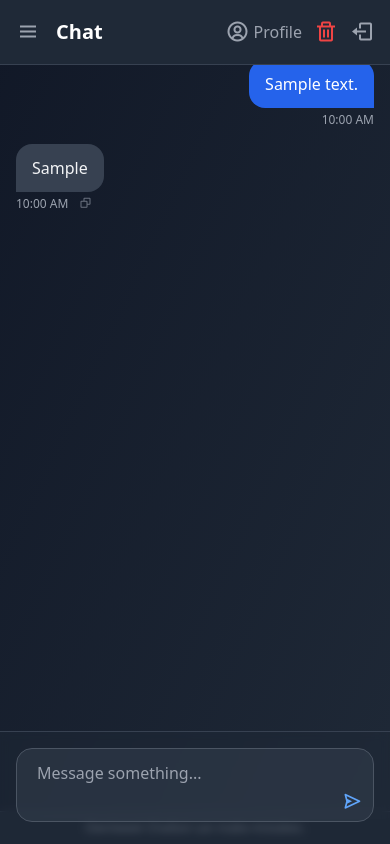
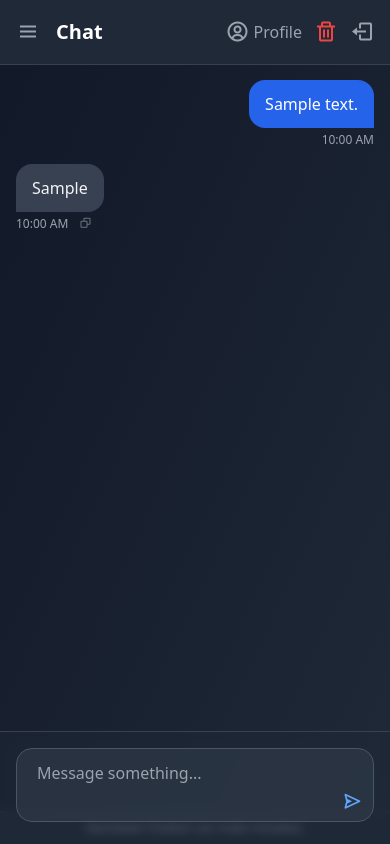
Before and after one commit to mkjuel25/Owntweet-Chatbot-with-Gemini-Api, a PHP site: page / in a window 390 px wide. Run offline with PHP 8.4, Linux system fonts and the light colour scheme; the visitor is signed in with stand-in values (Sample User, id 1); tables that the repository leaves empty hold one stand-in row (values such as "Sample post"); some libraries are stand-ins or nearby versions.

Commit message:
Update index.php

```diff
--- a/index.php
+++ b/index.php
@@ -164,7 +164,7 @@ if (isset($_SESSION['user_id'])) {
         @media (max-width: 768px) { /* Mobile styles */
             #chat-container {
                 margin-left: 0; /* Reset margin for small screens */
-                padding-top: 60px; /* Adjusted padding for fixed header */
+                padding-top: 80px; /* Adjusted padding for fixed header */
                 padding-bottom: 120px; /* Adjusted padding for fixed input area */
             }
              body.sidebar-open #chat-container {
@@ -237,7 +237,7 @@ if (isset($_SESSION['user_id'])) {
         }
 
         #chat-container {
-            padding-top: 60px; /* Adjust based on header height */
+            padding-top: 80px; /* Adjust based on header height */
             padding-bottom: 120px; /* Adjust based on input area height */
         }
 
```
